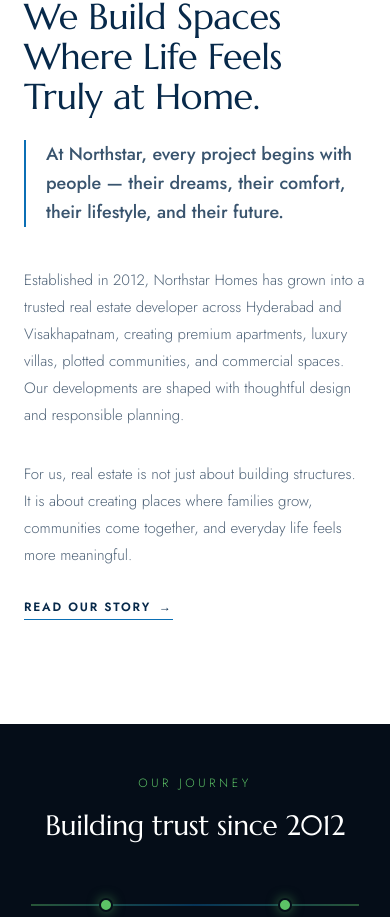
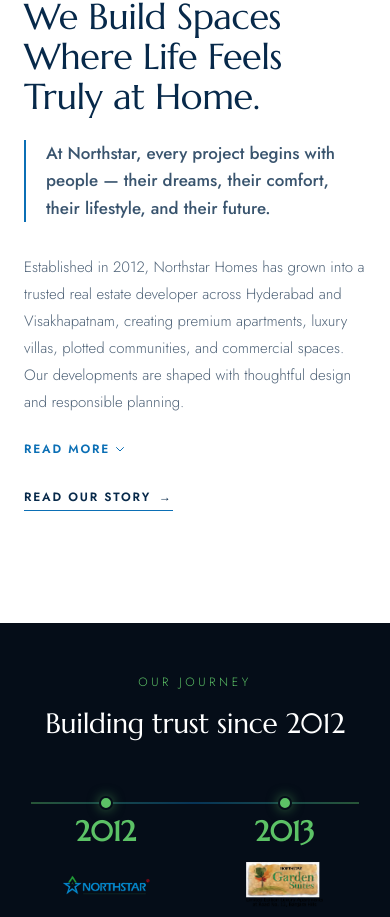
Before and after one commit to CandidateMaster2002/northstarhomes-website, a React (Vite) app: page / in a window 390 px wide. Shown: the part 2058-2975 px from the top of the page. Built offline with nearby package versions, Linux system fonts and the light colour scheme.

Commit message:
fix: Implemented mobile Read More in About and disabled mobile ghost hovers

```diff
--- a/src/components/About.jsx
+++ b/src/components/About.jsx
@@ -1,22 +1,24 @@
-import React from 'react'
+import React, { useState } from 'react'
 import aboutImg from '../assets/hero-image-watermark-removed.webp'
 import ScrollReveal from './ScrollReveal'
 
 export default function About() {
+  const [isExpanded, setIsExpanded] = useState(false);
+
   return (
-    <section id="about" className="py-16 lg:py-16 overflow-hidden bg-bg">
+    <section id="about" className="py-[72px] lg:py-[120px] bg-bg overflow-hidden">
       <div className="max-w-[1280px] mx-auto px-6 lg:px-10">
-
-        <div className="grid grid-cols-1 lg:grid-cols-12 gap-12 lg:gap-10 items-center">
+        <div className="grid grid-cols-1 lg:grid-cols-12 gap-10 lg:gap-[72px] items-center">
 
           {/* Left: Image */}
           <div className="lg:col-span-5 w-full">
             <ScrollReveal>
+              {/* Changed group-hover to lg:group-hover to prevent ghost hovers on mobile */}
               <div className="relative aspect-square lg:aspect-[4/5] rounded-2xl overflow-hidden shadow-xl border border-line group">
                 <img
                   src={aboutImg}
                   alt="About Northstar Homes"
-                  className="absolute inset-0 w-full h-full object-cover transition-transform duration-700 group-hover:scale-105"
+                  className="absolute inset-0 w-full h-full object-cover transition-transform duration-700 lg:group-hover:scale-105"
                 />
               </div>
             </ScrollReveal>
@@ -38,13 +40,13 @@
             </ScrollReveal>
 
             <ScrollReveal delay={0.3}>
-              <p className="text-[18px] lg:text-[20px] leading-[1.6] text-ink/80 font-medium mb-10 border-l-2 border-accent pl-5">
+              <p className="text-[17px] lg:text-[20px] leading-[1.6] text-ink/80 font-medium mb-8 lg:mb-10 border-l-2 border-accent pl-5">
                 At Northstar, every project begins with people — their dreams, their comfort, their lifestyle, and their future.
               </p>
             </ScrollReveal>
 
-            {/* Magazine-style text split to reduce height and heavy reading */}
-            <div className="grid grid-cols-1 md:grid-cols-2 gap-8 mb-10">
+            {/* Magazine-style text split */}
+            <div className="grid grid-cols-1 md:grid-cols-2 gap-4 md:gap-8 mb-10">
               <ScrollReveal delay={0.4}>
                 <p className="text-[15px] leading-[1.8] text-muted">
                   Established in 2012, Northstar Homes has grown into a trusted real estate developer across Hyderabad and Visakhapatnam, creating premium apartments, luxury villas, plotted communities, and commercial spaces. Our developments are shaped with thoughtful design and responsible planning.
@@ -53,19 +55,33 @@
 
               <div className="flex flex-col justify-between">
                 <ScrollReveal delay={0.5}>
-                  <p className="text-[15px] leading-[1.8] text-muted mb-6">
-                    For us, real estate is not just about building structures. It is about creating places where families grow, communities come together, and everyday life feels more meaningful.
-                  </p>
+                  {/* On mobile, this paragraph is hidden unless expanded. On desktop (md), always visible */}
+                  <div className={`${isExpanded ? 'block' : 'hidden md:block'}`}>
+                    <p className="text-[15px] leading-[1.8] text-muted mb-6">
+                      For us, real estate is not just about building structures. It is about creating places where families grow, communities come together, and everyday life feels more meaningful.
+                    </p>
+                  </div>
+                </ScrollReveal>
+
+                {/* Mobile Read More Toggle */}
+                <ScrollReveal delay={0.5}>
+                  <button
+                    onClick={() => setIsExpanded(!isExpanded)}
+                    className="md:hidden text-[12px] font-bold uppercase tracking-[0.15em] text-accent mt-2 flex items-center gap-1"
+                  >
+                    {isExpanded ? 'Read Less' : 'Read More'}
+                    <svg className={`w-3 h-3 transition-transform ${isExpanded ? 'rotate-180' : ''}`} fill="none" viewBox="0 0 24 24" stroke="currentColor"><path strokeLinecap="round" strokeLinejoin="round" strokeWidth="2" d="M19 9l-7 7-7-7"/></svg>
+                  </button>
                 </ScrollReveal>
 
                 <ScrollReveal delay={0.6}>
-                  <div>
+                  <div className="mt-6 md:mt-0">
                     <a
                       href="#coming-soon"
-                      className="inline-flex items-center gap-2 text-[12px] tracking-[0.15em] uppercase text-ink font-bold border-b border-accent pb-[2px] hover:text-accent transition-colors group"
+                      className="inline-flex items-center gap-2 text-[12px] tracking-[0.15em] uppercase text-ink font-bold border-b border-accent pb-[2px] lg:hover:text-accent transition-colors group"
                     >
                       Read Our Story
-                      <span className="transition-transform group-hover:translate-x-1">&rarr;</span>
+                      <span className="transition-transform lg:group-hover:translate-x-1">&rarr;</span>
                     </a>
                   </div>
                 </ScrollReveal>
@@ -73,7 +89,6 @@
             </div>
 
           </div>
-
         </div>
       </div>
     </section>
--- a/src/components/ProjectLogos.jsx
+++ b/src/components/ProjectLogos.jsx
@@ -41,12 +41,12 @@
           {infiniteLogos.map((logo, index) => (
             <div
               key={index}
-              className="flex-shrink-0 w-[200px] h-[100px] mx-8 flex items-center justify-center transition-all duration-300 hover:-translate-y-1 cursor-pointer group"
+              className="flex-shrink-0 w-[200px] h-[100px] mx-8 flex items-center justify-center transition-all duration-300 lg:hover:-translate-y-1 cursor-pointer group"
             >
               <img
                 src={logo}
                 alt="Northstar Project Logo"
-                className="max-w-full max-h-full object-contain transition-transform duration-500 group-hover:scale-110"
+                className="max-w-full max-h-full object-contain transition-transform duration-500 lg:group-hover:scale-110"
               />
             </div>
           ))}
--- a/src/components/Testimonials.jsx
+++ b/src/components/Testimonials.jsx
@@ -43,18 +43,18 @@
               className="flex-shrink-0 w-[75vw] sm:w-[320px] mx-4 group cursor-pointer"
               onClick={() => setActiveVideo(video.id)}
             >
-              <div className="relative aspect-video rounded-xl overflow-hidden bg-soft shadow-md group-hover:shadow-xl transition-all duration-300 group-hover:-translate-y-1">
+              <div className="relative aspect-video rounded-xl overflow-hidden bg-soft shadow-md lg:group-hover:shadow-xl transition-all duration-300 lg:group-hover:-translate-y-1">
                 {/* YouTube Thumbnail */}
                 <img
                   src={`https://img.youtube.com/vi/${video.id}/hqdefault.jpg`}
                   alt={video.title}
-                  className="w-full h-full object-cover transition-transform duration-500 group-hover:scale-105"
+                  className="w-full h-full object-cover transition-transform duration-500 lg:group-hover:scale-105"
                   loading="lazy"
                 />
 
                 {/* Custom Play Button Overlay */}
-                <div className="absolute inset-0 bg-ink/20 group-hover:bg-ink/10 transition-colors flex items-center justify-center">
-                  <div className="w-14 h-14 bg-white/90 backdrop-blur rounded-full flex items-center justify-center text-accent shadow-lg group-hover:scale-110 transition-transform duration-300">
+                <div className="absolute inset-0 bg-ink/20 lg:group-hover:bg-ink/10 transition-colors flex items-center justify-center">
+                  <div className="w-14 h-14 bg-white/90 backdrop-blur rounded-full flex items-center justify-center text-accent shadow-lg lg:group-hover:scale-110 transition-transform duration-300">
                     <svg viewBox="0 0 24 24" fill="currentColor" className="w-6 h-6 ml-1">
                       <path d="M5 3l14 9-14 9V3z" />
                     </svg>
@@ -82,7 +82,7 @@
           >
             {/* Close Button */}
             <button
-              className="absolute top-4 right-4 z-10 w-10 h-10 bg-white/10 hover:bg-white/20 backdrop-blur rounded-full flex items-center justify-center text-white transition-colors"
+              className="absolute top-4 right-4 z-10 w-10 h-10 bg-white/10 lg:hover:bg-white/20 backdrop-blur rounded-full flex items-center justify-center text-white transition-colors"
               onClick={() => setActiveVideo(null)}
               aria-label="Close video"
             >
--- a/src/components/WhyNorthstar.jsx
+++ b/src/components/WhyNorthstar.jsx
@@ -73,7 +73,7 @@
                   key={idx}
                   className="flex items-start gap-5 group"
                 >
-                  <div className="w-[52px] h-[52px] rounded-2xl bg-soft flex items-center justify-center text-accent shrink-0 group-hover:scale-110 group-hover:bg-accent group-hover:text-white shadow-sm transition-all duration-300">
+                  <div className="w-[52px] h-[52px] rounded-2xl bg-soft flex items-center justify-center text-accent shrink-0 lg:group-hover:scale-110 lg:group-hover:bg-accent lg:group-hover:text-white shadow-sm transition-all duration-300">
                     {item.icon}
                   </div>
                   <div className="pt-1">
@@ -101,7 +101,7 @@
                   <img
                     src={propchkImg}
                     alt="PropChk Quality Inspection"
-                    className="w-full h-full object-cover transition-transform duration-700 hover:scale-105"
+                    className="w-full h-full object-cover transition-transform duration-700 lg:hover:scale-105"
                   />
                 </div>
 
```
